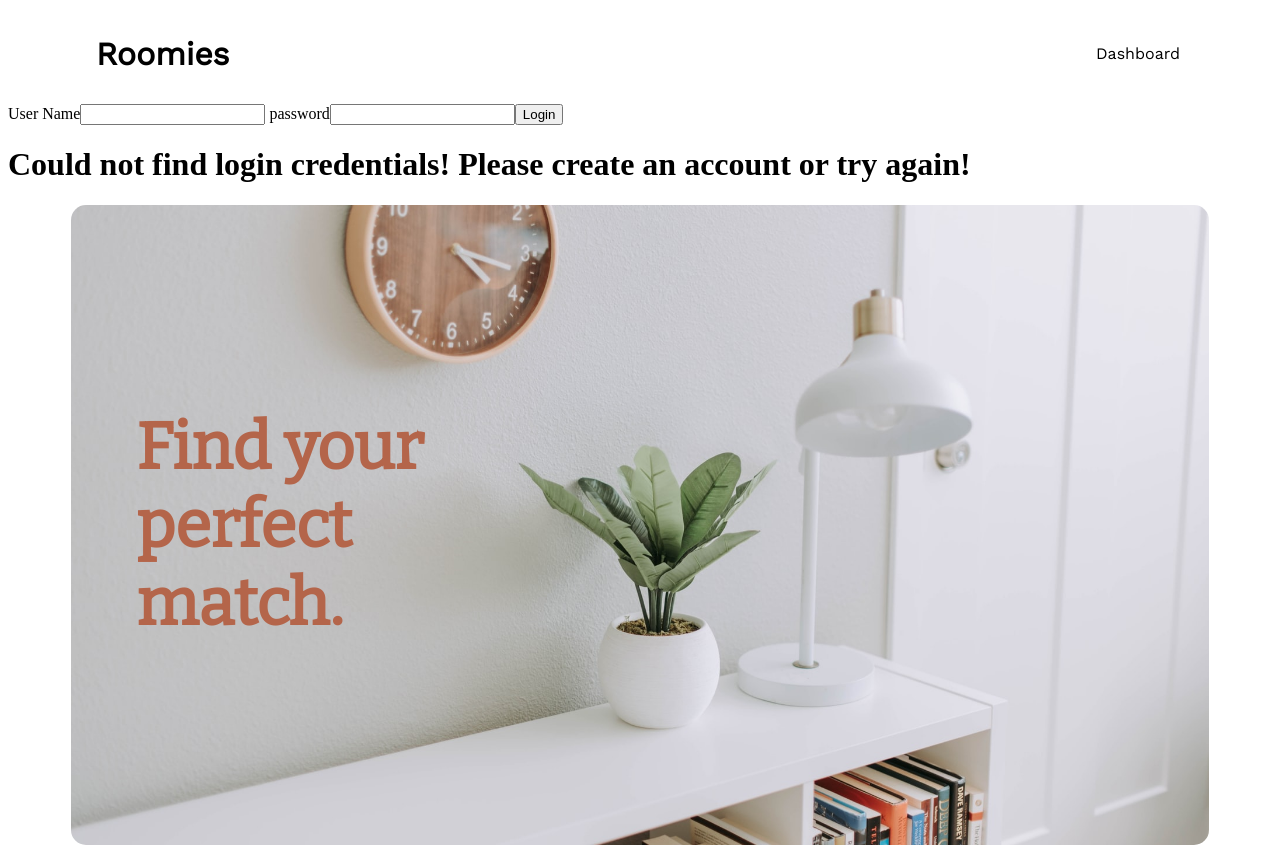
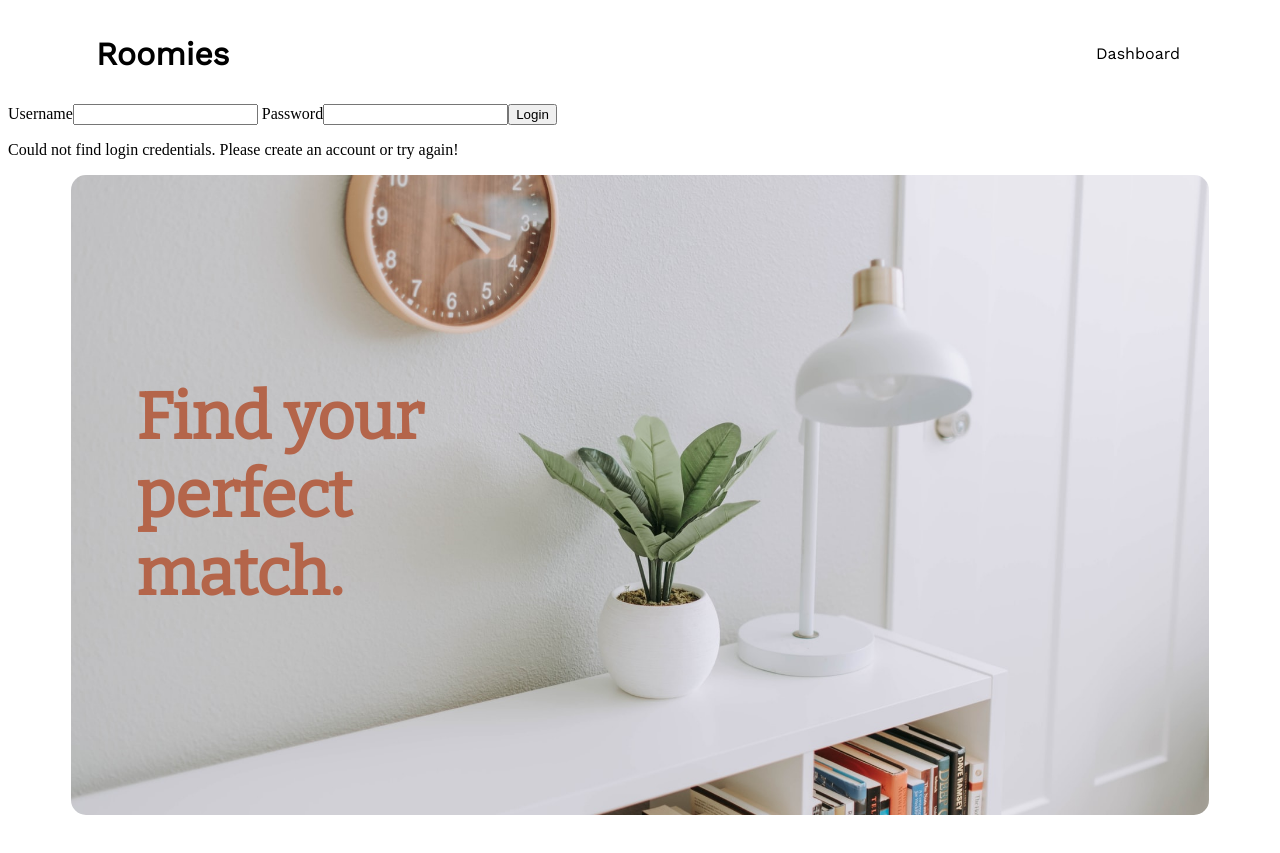
Before and after one commit to Turing-Roomies/roomies-fe, a React (Create React App) app: page / in a window 1280 px wide. Both pictures are taken after typing "Sample", "Sample123" into the empty fields and a click on the button "Login". After the commit the page ends 823 px from the top, so only its background shows below. Built offline with nearby package versions, Linux system fonts and the light colour scheme.

Commit message:
Add classnames to elements

```diff
--- a/src/components/Login/Login.js
+++ b/src/components/Login/Login.js
@@ -1,5 +1,6 @@
 import React, { useState, useContext, useRef } from "react"
 import usersContext from "../../Context/UsersContext"
+import './Login.scss'
 
 export default function Login({ setCurrentUser }) {
   const userNameRef = useRef()
@@ -27,17 +28,17 @@ export default function Login({ setCurrentUser }) {
 
 
   return (
-    <div>
+    <div className='form-container'>
       <form onSubmit={e => handleSubmit(e)}>
-        <div>
-          <label> User Name
+        <div className='input-container'>
+          <label className='username'> Username
             <input type="text" ref={userNameRef} name="userName" required />
           </label>
-          <label> password
+          <label className='password'> Password
             <input type="password" ref={passwordRef} name="password" required />
           </label>
           <button className="submit-button" type="submit" >Login</button>
-          {authenticateError && (<h1>Could not find login credentials! Please create an account or try again!</h1>)}
+          {authenticateError && (<p className='wrong-credentials'>Could not find login credentials. Please create an account or try again!</p>)}
         </div>
       </form>
     </div>
```
